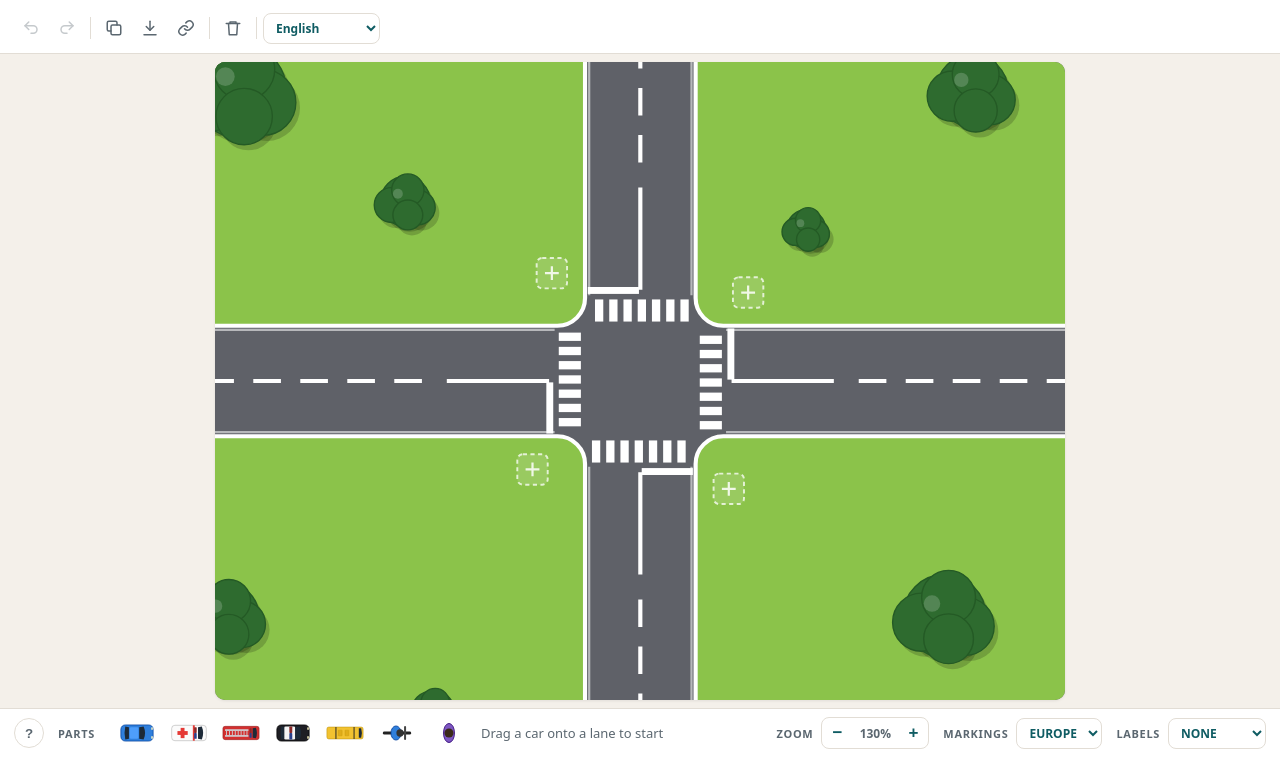
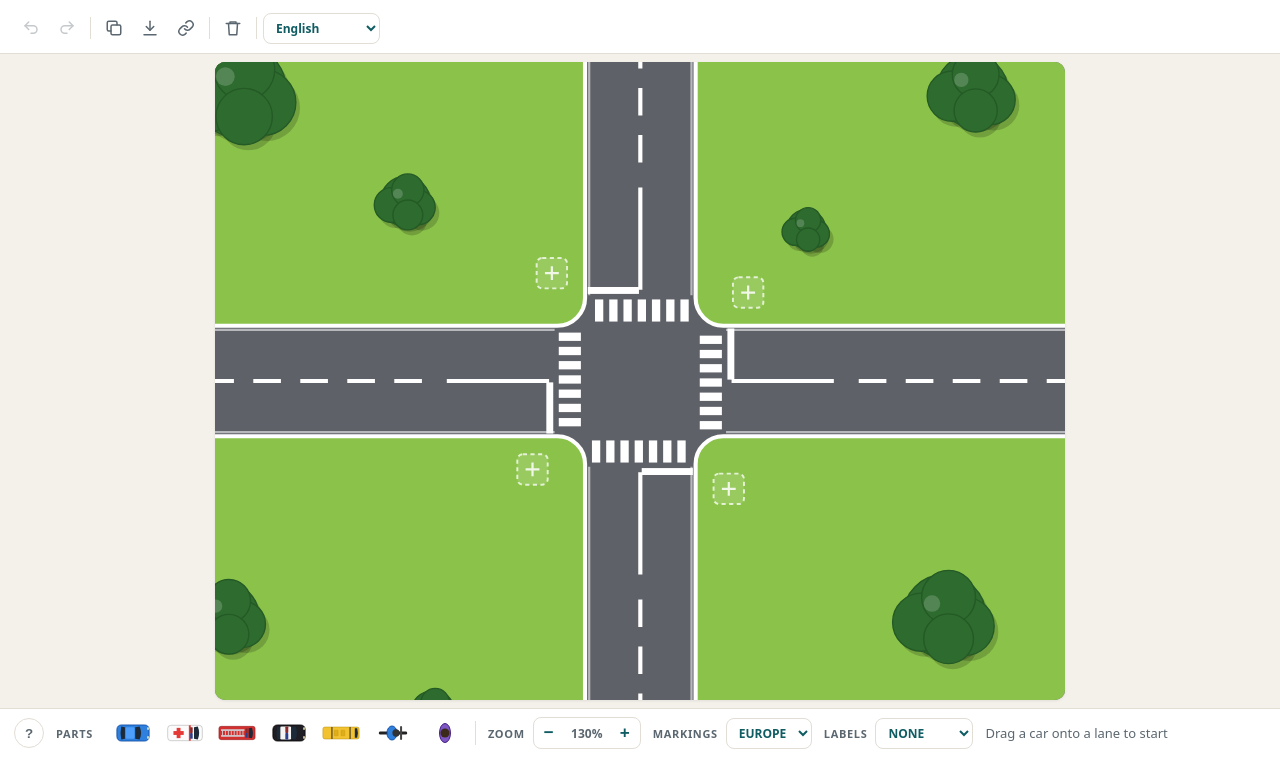
Before and after one commit to programsedu/saobracaj, a plain HTML site: page index.html in a window 1280 px wide. Shown: the part 43-800 px from the top of the page. Drawn offline with Linux system fonts and the light colour scheme.

Commit message:
Donja traka: uvećanje i oznake u istoj liniji, odmah posle učesnika
Co-Authored-By: Claude Opus 5.5 <noreply@anthropic.com>
Claude-Session: https://claude.ai/code/session_0151jEgyBAhiYvQfXAcTUD22

```diff
--- a/index.html
+++ b/index.html
@@ -10,7 +10,9 @@
 html,body{margin:0;height:100%;background:var(--bg);color:var(--ink);font-family:system-ui,-apple-system,"Segoe UI",Roboto,Arial,sans-serif}
 body{display:flex;flex-direction:column;min-height:100vh}
 header,footer{background:#fff;border-bottom:1px solid var(--line);display:flex;align-items:center;gap:14px;padding:8px 14px;flex-wrap:wrap}
-footer{border-top:1px solid var(--line);border-bottom:none}
+footer{border-top:1px solid var(--line);border-bottom:none;flex-wrap:nowrap;gap:12px;overflow-x:auto}
+footer .grp{flex:none}
+footer .sepv{width:1px;height:24px;background:var(--line);flex:none}
 .brand{display:flex;align-items:center;gap:8px;font-weight:700;font-size:17px;margin-right:auto;white-space:nowrap}
 .lbl{font-size:11px;font-weight:700;letter-spacing:.06em;text-transform:uppercase;color:var(--muted)}
 .grp{display:flex;align-items:center;gap:8px}
@@ -38,7 +40,7 @@ main{flex:1;display:flex;align-items:center;justify-content:center;padding:8px;p
 .part{width:46px;height:30px;border:0;background:none;border-radius:8px;cursor:grab;display:grid;place-items:center}
 .part:hover{background:#eef3f3}
 .part svg{width:44px;height:26px;pointer-events:none}
-.hint{color:var(--muted);font-size:13px;margin-right:auto}
+.hint{color:var(--muted);font-size:13px;flex:1;min-width:0;white-space:nowrap;overflow:hidden;text-overflow:ellipsis}
 .help{width:30px;height:30px;border-radius:50%;border:1px solid var(--line);background:#fff;font-weight:700;color:var(--muted);cursor:pointer}
 .pop{max-height:calc(100% - 8px);overflow:auto;max-width:310px;position:absolute;z-index:20;background:#fff;border-radius:12px;box-shadow:0 8px 28px rgba(0,0,0,.18);padding:12px;min-width:220px;font-size:12px}
 .pop h4{margin:0 0 6px;font-size:11px;letter-spacing:.06em;text-transform:uppercase;color:var(--muted)}
@@ -154,7 +156,7 @@ main{flex:1;display:flex;align-items:center;justify-content:center;padding:8px;p
   <button class="help" id="helpBtn">?</button>
   <span class="lbl" data-t="parts"></span>
   <div class="palette" id="palette"></div>
-  <span class="hint" id="hint" data-t="hint"></span>
+  <div class="sepv"></div>
   <div class="grp"><span class="lbl" data-t="zoom"></span><div class="zoom"><button id="zoomOut" aria-label="−">−</button><span id="zoomVal"></span><button id="zoomIn" aria-label="+">+</button></div></div>
   <div class="grp"><span class="lbl" data-t="markings"></span>
     <select id="markings"><option value="eu" data-t="eu"></option><option value="us" data-t="us"></option></select>
@@ -162,6 +164,7 @@ main{flex:1;display:flex;align-items:center;justify-content:center;padding:8px;p
   <div class="grp"><span class="lbl" data-t="labels"></span>
     <select id="labels"><option value="none" data-t="none"></option><option value="num" data-t="numbers"></option><option value="let" data-t="letters"></option></select>
   </div>
+  <span class="hint" id="hint" data-t="hint"></span>
 </footer>
 <div class="toast" id="toast"></div>
 <div class="modal" id="helpModal"><div class="box"><h3 data-t="helpTitle"></h3><p data-t="helpText"></p><button class="btn on" data-close data-t="ok"></button></div></div>
```
